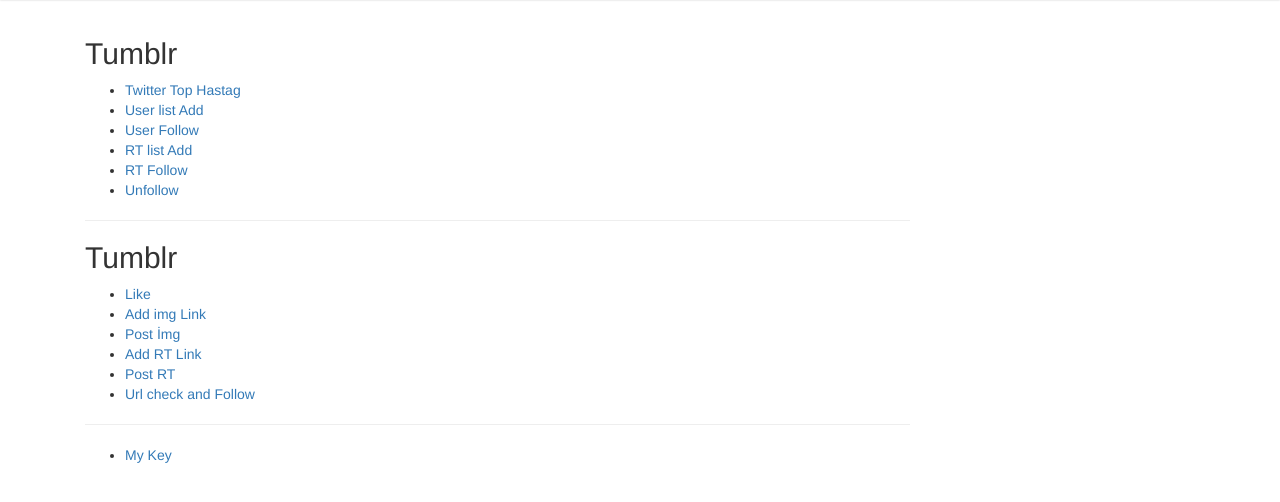
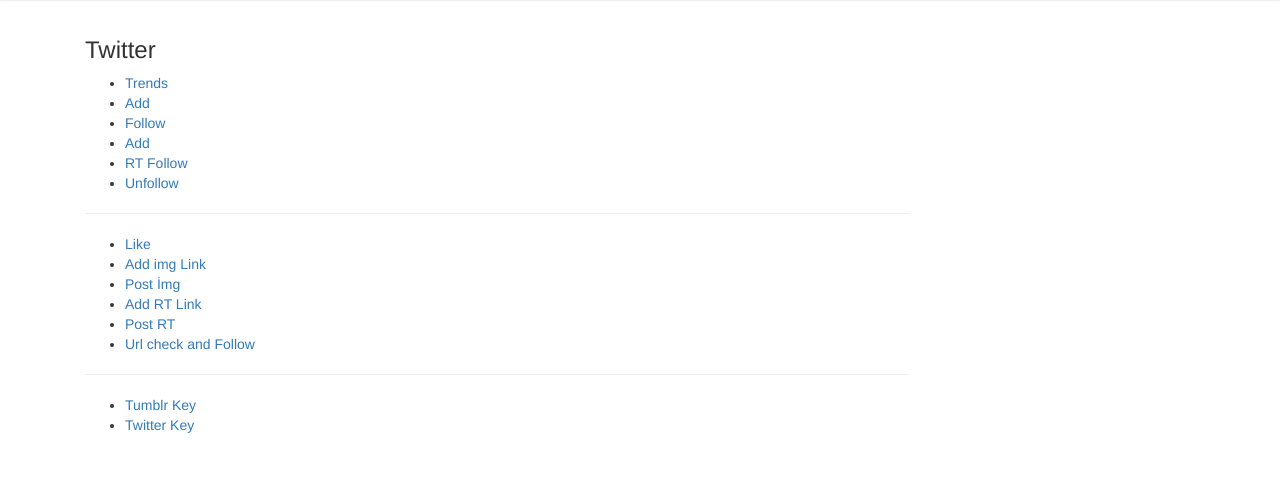
Before and after one commit to tolgahanuzun/TT_Platform, a Django app: page / in a window 1280 px wide. Shown: the part 53-555 px from the top of the page. Run offline with Django 3.2, Linux system fonts and the light colour scheme; the visitor is signed in with stand-in values (Sample User, id 1); some libraries are stand-ins or nearby versions.

Commit message:
Url add and rename

```diff
--- a/template/index.html
+++ b/template/index.html
@@ -8,32 +8,38 @@
 
 
 	<div class="col-sm-9" >
-		<h2>Tumblr</h2>
+		<h3>Twitter</h2>
 	<ul>
-		<li><a href="/twitter">Twitter Top Hastag</a></li>
-		<li><a href="{% url 'Twitter_User' %}" class="top-menu">User list Add</a></li>
-		<li><a href="{% url 'Twitter_follow' %}" class="top-menu">User Follow</a></li>
-		<li><a href="{% url 'Twitter_rtadd' %}" class="top-menu">RT list Add</a></li>
+		<li><a href="/twitter">Trends</a></li>
+		<li><a href="{% url 'Twitter_User' %}" class="top-menu">Add</a></li>
+		<li><a href="{% url 'Twitter_follow' %}" class="top-menu">Follow</a></li>
+		<li><a href="{% url 'Twitter_rtadd' %}" class="top-menu">Add</a></li>
 		<li><a href="{% url 'Twitter_rt' %}" class="top-menu">RT Follow</a></li>
 		<li><a href="{% url 'Twitter_unfollow' %}" class="top-menu">Unfollow</a></li>
 
 	</ul>
 	<hr>
-		<h2>Tumblr</h2>
+
 	<ul>
 		<li><a href="{% url 'Tumblr_Like' %}" class="top-menu">Like</a></li>
+
 		<li><a href="{% url 'Tumblr_imgpost' %}" class="top-menu">Add img Link</a></li>
 		<li><a href="{% url 'Tumblr_post' %}" class="top-menu">Post İmg</a></li>
+
+
 		<li><a href="{% url 'Tumblr_rtput' %}" class="top-menu">Add RT Link</a></li>
 		<li><a href="{% url 'Tumblr_rt_post' %}" class="top-menu">Post RT</a></li>
+
 		<li><a href="{% url 'Tumblr_url_follow' %}" class="top-menu">Url check and Follow</a></li>
+	</ul>
 
 
-	</ul>
 	<hr>
 	<ul>
 
-		<li><a href="{% url 'Key_update' %}" class="top-menu">My Key</a></li>
+		<li><a href="{% url 'Tumblr_key' %}" class="top-menu">Tumblr Key</a></li>
+		<li><a href="{% url 'Twitter_key' %}" class="top-menu">Twitter Key</a></li>
+
 
 	</ul>
 
```
